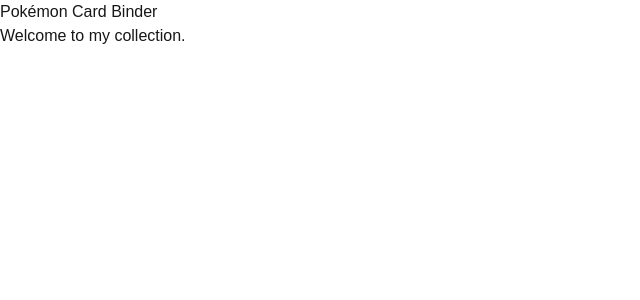
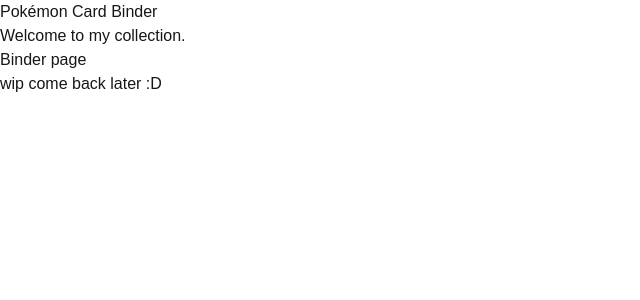
Before and after one commit to Cr1py/PokeBinder, a Next.js app: page / in a window 1280 px wide. Shown: the top 300 px of the page, without its empty margins (0-640 px from the left). Built offline with nearby package versions, Linux system fonts and the light colour scheme.

Commit message:
added binder

```diff
--- a/src/app/page.tsx
+++ b/src/app/page.tsx
@@ -1,8 +1,11 @@
+import Binder from "@/components/binder/Binder"
+
 export default function Home() {
   return (
     <main>
       <h1>Pokémon Card Binder</h1>
       <p>Welcome to my collection.</p>
+      <Binder />
     </main>
   );
 }
--- /dev/null
+++ b/src/components/binder/Binder.tsx
@@ -0,0 +1,8 @@
+export default function Binder() {
+  return (
+    <div>
+      <h2>Binder page</h2>
+      <p>wip come back later :D</p>
+    </div>
+  )
+}
```
